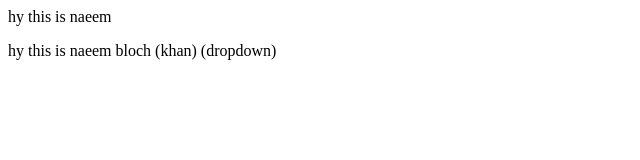
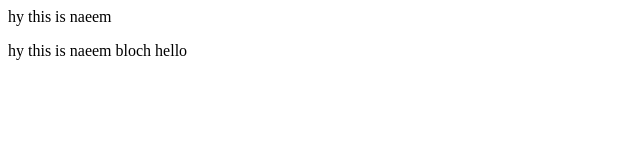
Before and after one commit to neema000/localrepo, a plain HTML site: page index.html in a window 1280 px wide. Shown: the full height of the page, 0-640 px from the left. Drawn offline with Linux system fonts and the light colour scheme.

Commit message:
add text

```diff
--- a/index.html
+++ b/index.html
@@ -1,2 +1,2 @@
 <p>hy this is naeem</p>
-<p>hy this is naeem bloch (khan) (dropdown)</p>
+<p>hy this is naeem bloch hello </p>
```
